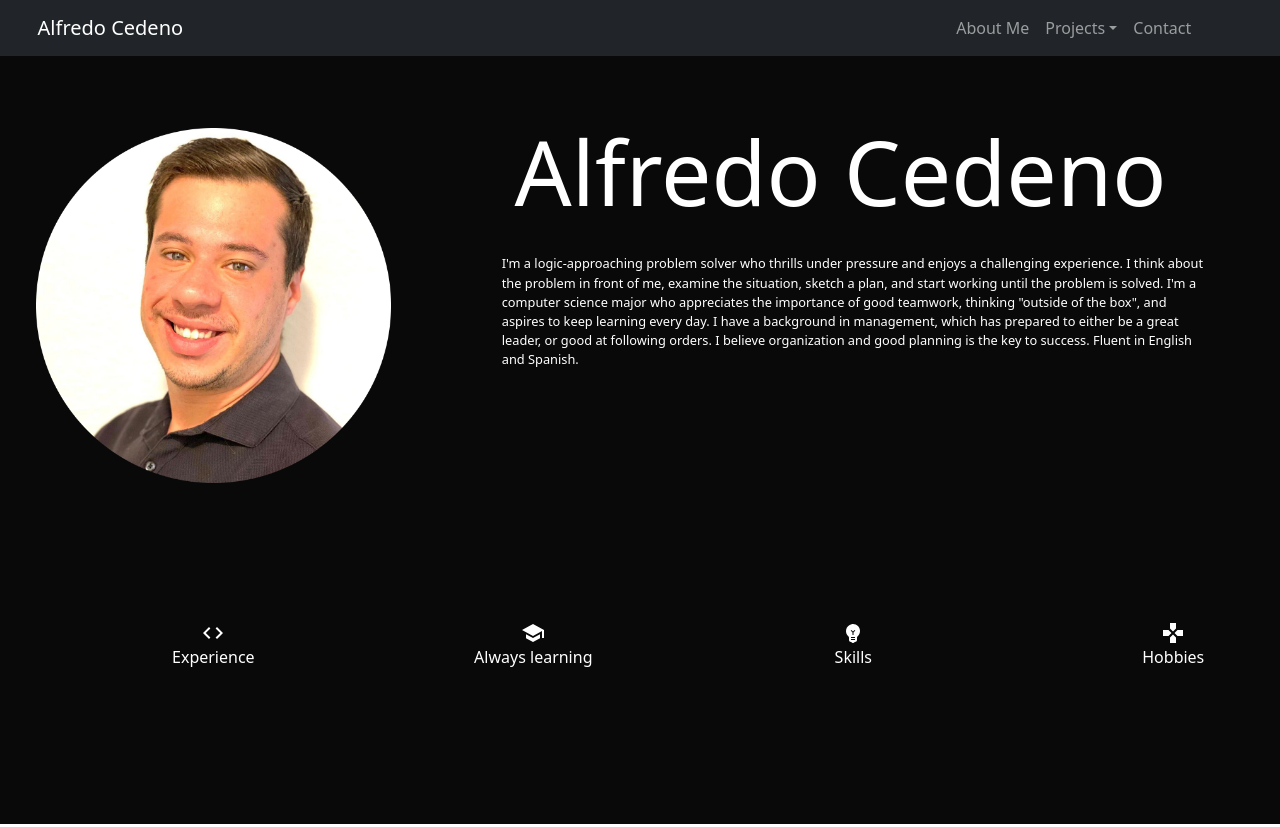
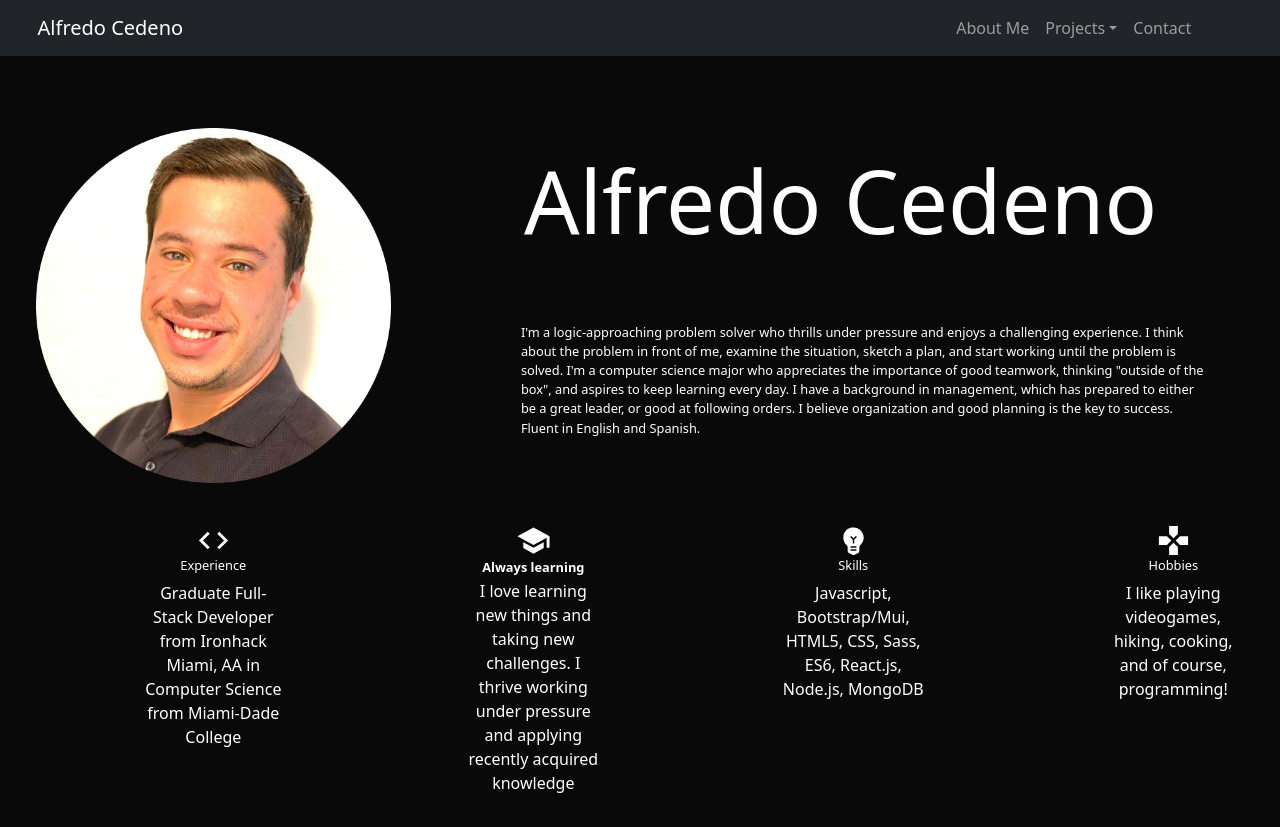
Before and after one commit to alfredorca/portfolio, a React (Create React App) app: page /about in a window 1280 px wide. Built offline with nearby package versions, Linux system fonts and the light colour scheme.

Commit message:
Finish about me section and start contact section

```diff
--- a/src/App.js
+++ b/src/App.js
@@ -4,6 +4,7 @@ import { BrowserRouter, Switch, Route } from "react-router-dom";
 import './App.css';
 import NavBar from './components/NavBar';
 import AboutMeView from "./Views/AboutMeView";
+import ContactView from "./Views/ContactView";
 import HomeView from "./Views/HomeView";
 
 function App() {
@@ -13,6 +14,7 @@ function App() {
       <Switch>
         <Route exact path='/' component={HomeView}/>
         <Route exact path='/about' component={AboutMeView}/>
+        <Route exact path='/contact' component={ContactView}/>
       </Switch>
     </BrowserRouter>
   );
--- a/src/Views/AboutMeView.js
+++ b/src/Views/AboutMeView.js
@@ -12,9 +12,7 @@ const AboutMeView = () => {
         <Col xxl={4} xl={4} lg={4} md={4} xs={12}>
           <Container>
             <div className="aboutCard">
-              <div className="aboutImageDiv">
-                <Image className="img-fluid shadow-4 aboutImage" src={pic} />
-              </div>
+              <Image className="img-fluid shadow-4 aboutImage" src={pic} />
             </div>
           </Container>
         </Col>
@@ -45,46 +43,62 @@ const AboutMeView = () => {
         </Col>
         <Col
           xl={{ span: 2, offset: 1 }}
-          lg={{ span: 2, offset: 1 }}
-          md={{ span: 9, offset: 2 }}
-          xs={{ span: 9, offset: 2 }}
+          lg={3}
+          md={{ span: 8, offset: 2 }}
+          xs={{ span: 8, offset: 2 }}
         >
           <Container className="aboutContainer">
-            <CodeIcon />
-            Experience
+            <CodeIcon fontSize="large" />
+            <h5>Experience</h5>
+            <p>
+              Graduate Full-Stack Developer from Ironhack Miami, AA in Computer
+              Science from Miami-Dade College
+            </p>
           </Container>
         </Col>
         <Col
           xl={{ span: 2, offset: 1 }}
-          lg={{ span: 2, offset: 1 }}
-          md={{ span: 9, offset: 2 }}
-          xs={{ span: 9, offset: 2 }}
+          lg={3}
+          md={{ span: 8, offset: 2 }}
+          xs={{ span: 8, offset: 2 }}
         >
           <Container className="aboutContainer">
-            <SchoolIcon />
-            Always learning
+            <SchoolIcon fontSize="large" />
+            <span>Always learning</span>
+            <p>
+              I love learning new things and taking new challenges. I thrive
+              working under pressure and applying recently acquired knowledge
+            </p>
           </Container>
         </Col>
         <Col
           xl={{ span: 2, offset: 1 }}
-          lg={{ span: 2, offset: 1 }}
-          md={{ span: 9, offset: 2 }}
-          xs={{ span: 9, offset: 2 }}
+          lg={3}
+          md={{ span: 8, offset: 2 }}
+          xs={{ span: 8, offset: 2 }}
         >
           <Container className="aboutContainer">
-            <EmojiObjectsIcon />
-            Skills
+            <EmojiObjectsIcon fontSize="large" />
+            <h5>Skills</h5>
+            <p>
+              Javascript, Bootstrap/Mui, HTML5, CSS, Sass, ES6, React.js,
+              Node.js, MongoDB
+            </p>
           </Container>
         </Col>
         <Col
           xl={{ span: 2, offset: 1 }}
-          lg={{ span: 2, offset: 1 }}
-          md={{ span: 9, offset: 2 }}
-          xs={{ span: 9, offset: 2 }}
+          lg={3}
+          md={{ span: 8, offset: 2 }}
+          xs={{ span: 8, offset: 2 }}
         >
           <Container className="aboutContainer">
-            <GamesIcon />
-            Hobbies
+            <GamesIcon fontSize="large" />
+            <h5>Hobbies</h5>
+            <p>
+              I like playing videogames, hiking, cooking, and of course,
+              programming!
+            </p>
           </Container>
         </Col>
       </Row>
--- /dev/null
+++ b/src/Views/ContactView.js
@@ -0,0 +1,58 @@
+import { Col, Container, Row } from "react-bootstrap";
+import InstagramIcon from "@mui/icons-material/Instagram";
+import EmailIcon from "@mui/icons-material/Email";
+import GitHubIcon from "@mui/icons-material/GitHub";
+
+const ContactView = () => {
+  return (
+    <Row className="contactMain">
+      <Col
+        xxl={{ span: 2, offset: 2 }}
+        xl={{ span: 3, offset: 1 }}
+        lg={2}
+        md={{ span: 3, offset: 1 }}
+        xs={{ span: 8, offset: 2 }}
+      >
+        <Container>
+          <div className="contactContainer">
+            <div className="instagram">
+              <InstagramIcon fontSize="large" />
+            </div>
+          </div>
+        </Container>
+      </Col>
+      <Col
+        xxl={{ span: 2, offset: 1 }}
+        xl={{ span: 3, offset: 1 }}
+        lg={2}
+        md={{ span: 8, offset: 2 }}
+        xs={{ span: 8, offset: 2 }}
+      >
+        <Container>
+          <div className="contactContainer">
+            <div className="gmail">
+              <EmailIcon fontSize="large" />
+            </div>
+          </div>
+        </Container>
+      </Col>
+      <Col
+        xxl={{ span: 2, offset: 1 }}
+        xl={{ span: 3, offset: 1 }}
+        lg={2}
+        md={{ span: 8, offset: 2 }}
+        xs={{ span: 8, offset: 2 }}
+      >
+        <Container>
+          <div className="contactContainer">
+            <div className="github">
+              <GitHubIcon fontSize="large" />
+            </div>
+          </div>
+        </Container>
+      </Col>
+    </Row>
+  );
+};
+
+export default ContactView;
--- a/src/components/NavBar.js
+++ b/src/components/NavBar.js
@@ -5,13 +5,13 @@ const NavBar = () => {
   return (
     <Navbar collapseOnSelect expand="lg" bg="dark" variant="dark">
   <Container fluid>
-  <Navbar.Brand style={{paddingLeft: '2vw'}} href="#home">Alfredo Cedeno</Navbar.Brand>
+  <Navbar.Brand style={{paddingLeft: '2vw'}} href="/">Alfredo Cedeno</Navbar.Brand>
   <Navbar.Toggle aria-controls="responsive-navbar-nav" />
   <Navbar.Collapse id="responsive-navbar-nav">
     <Nav className="me-auto">
     </Nav>
     <Nav>
-    <Nav.Link href="#pricing">About Me</Nav.Link>
+    <Nav.Link href="/about">About Me</Nav.Link>
       <NavDropdown title="Projects" id="collasible-nav-dropdown">
         <NavDropdown.Item href="#action/3.1">Personal</NavDropdown.Item>
         <NavDropdown.Item href="#action/3.2">Public</NavDropdown.Item>
@@ -19,7 +19,7 @@ const NavBar = () => {
         <NavDropdown.Divider />
         <NavDropdown.Item href="#action/3.4">Separated link</NavDropdown.Item>
       </NavDropdown>
-      <Nav.Link eventKey={2} href="#memes" style={{paddingRight: '6vw'}}>
+      <Nav.Link eventKey={2} href="/contact" style={{paddingRight: '6vw'}}>
         Contact
       </Nav.Link>
     </Nav>
--- a/src/components/Thumbnails.js
+++ b/src/components/Thumbnails.js
@@ -10,7 +10,7 @@ const Thumbnails = () => {
         md={{ span: 9, offset: 2 }}
         xs={{ span: 9, offset: 2 }}
       >
-        <Link to='/about' style={{textDecoration: 'none'}}>
+        <Link to="/about" style={{ textDecoration: "none" }}>
           <Container id="thumbnailContainer" fluid>
             <i class="bi bi-journal-code codeJournal"></i>
             <p>About</p>
@@ -34,10 +34,12 @@ const Thumbnails = () => {
         md={{ span: 9, offset: 2 }}
         xs={{ span: 9, offset: 2 }}
       >
+        <Link to="/contact" style={{ textDecoration: "none" }}>
           <Container id="thumbnailContainer3">
             <i class="bi bi-person-lines-fill codeJournal"></i>
             <p>Contact</p>
           </Container>
+        </Link>
       </Col>
     </Row>
   );
--- a/src/index.js
+++ b/src/index.js
@@ -6,7 +6,6 @@ import App from './App';
 import reportWebVitals from './reportWebVitals';
 import 'bootstrap/dist/css/bootstrap.min.css';
 import "bootstrap-icons/font/bootstrap-icons.css";
-
 
 ReactDOM.render(
   <React.StrictMode>
--- a/src/styles/About/_about.scss
+++ b/src/styles/About/_about.scss
@@ -7,6 +7,17 @@
 .aboutCard {
   padding-top: 9vh;
   height: fit-content;
+   @media only screen and (min-width: 1201px) {
+      padding-bottom: 5vh;
+    }
+  @media only screen and (max-width: 1200px) and (min-width: 901px) {
+    margin-bottom: 2vw;
+  }
+  @media only screen and (max-width: 900px) and (min-width: 601px) {
+  }
+  @media only screen and (max-width: 600px) {
+    margin-bottom: 5vh;
+  }
 }
 
 .aboutText {
@@ -18,12 +29,15 @@
     color: white;
     padding-top: 6vh;
     padding-right: 2vw;
-    font-size: 7vw;
+    font-size: 6.8vw;
+    @media only screen and (min-width: 1201px) {
+      padding-top: 10vh;
+      padding-bottom: 5vh;
+    }
     @media only screen and (max-width: 1200px) and (min-width: 901px) {
       font-size: 8vw;
     }
     @media only screen and (max-width: 900px) and (min-width: 601px) {
-
     }
     @media only screen and (max-width: 600px) {
       margin-top: -8vh;
@@ -40,6 +54,9 @@
     p {
       font-size: 1vw;
       color: white;
+       @media only screen and (min-width: 1201px) {
+      margin-left: 1.5vw;
+    }
       @media only screen and (max-width: 1200px) and (min-width: 601px) {
         font-size: 1.5vw;
       }
@@ -58,6 +75,54 @@
   display: flex;
   flex-direction: column;
   align-items: center;
+  justify-content: center;
   color: white;
   padding-bottom: 2vh;
+
+  @media only screen and (max-width: 1200px) and (min-width: 901px) {
+    font-size: 2vw;
+    margin-top: 10vh;
+  }
+  @media only screen and (max-width: 900px) and (min-width: 601px) {
+  }
+  @media only screen and (max-width: 600px) {
+  }
+
+  p {
+    text-align: center;
+    font-weight: 100;
+     @media only screen and (max-width: 1200px) and (min-width: 901px) {
+    width: 120%;
+  }
+  }
+  span {
+    font-weight: 600;
+    font-size: 1vw;
+    margin-bottom: 0.3vh;
+    @media only screen and (max-width: 1200px) and (min-width: 901px) {
+    font-size: 2vw;
+    }
+    @media only screen and (max-width: 900px) and (min-width: 601px) {
+      font-size: 2vh;
+      margin-bottom: 0.5vh;
+    }
+    @media only screen and (max-width: 600px) {
+      font-size: 3vh;
+      margin-bottom: 1vh;
+    }
+  }
+  h5 {
+    font-size: 1vw;
+    @media only screen and (max-width: 1200px) and (min-width: 901px) {
+    font-size: 2vw;
+    }
+    @media only screen and (max-width: 900px) and (min-width: 601px) {
+      font-size: 2vh;
+      margin-bottom: 0.5vh;
+    }
+    @media only screen and (max-width: 600px) {
+      font-size: 3vh;
+      margin-bottom: 1vh;
+    }
+  }
 }
--- /dev/null
+++ b/src/styles/Contact/_contact.scss
@@ -0,0 +1,8 @@
+.contactMain {
+ background-color: #334756;
+
+}
+
+.contactContainer {
+ color: white;
+}
--- a/src/styles/styles.scss
+++ b/src/styles/styles.scss
@@ -1,2 +1,3 @@
 @import './Home/home';
-@import './About/about'
+@import './About/about';
+@import './Contact/contact'
```
Lines whose indentation alone changed are shown as unchanged.
